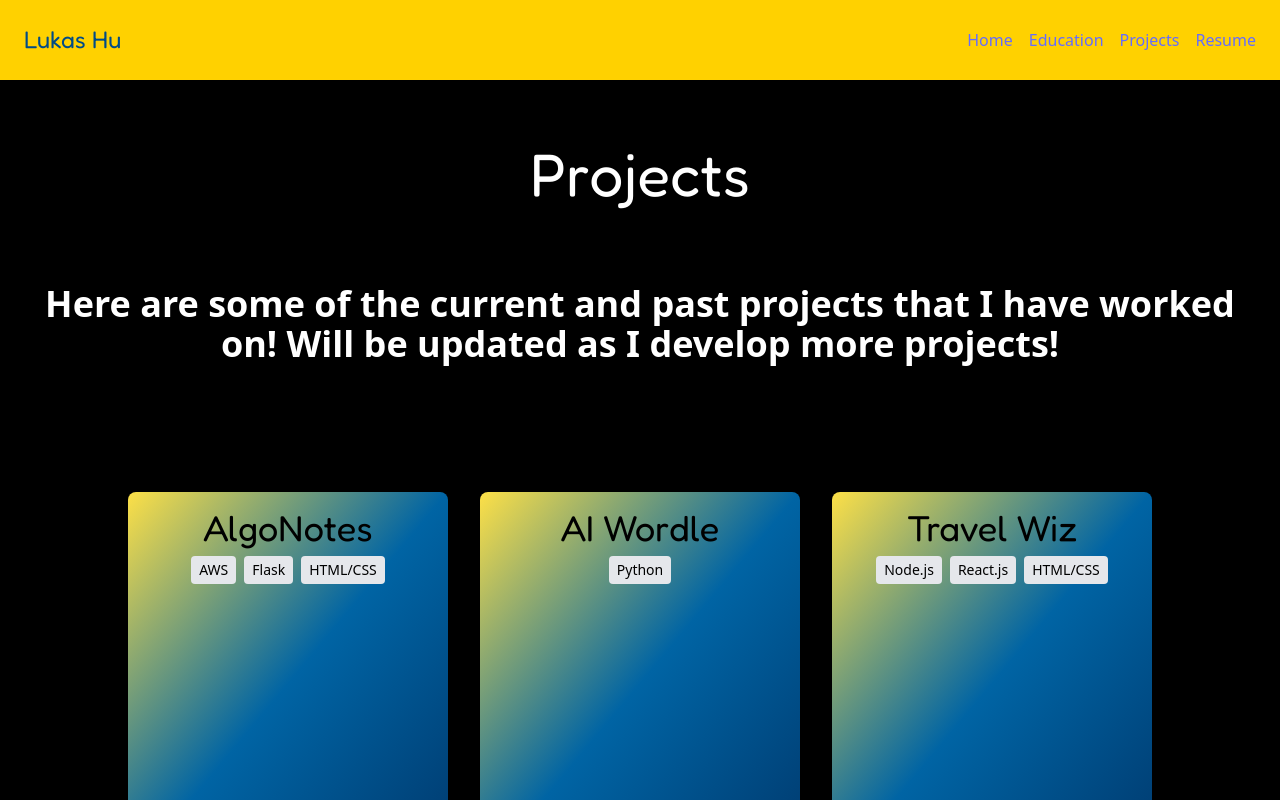
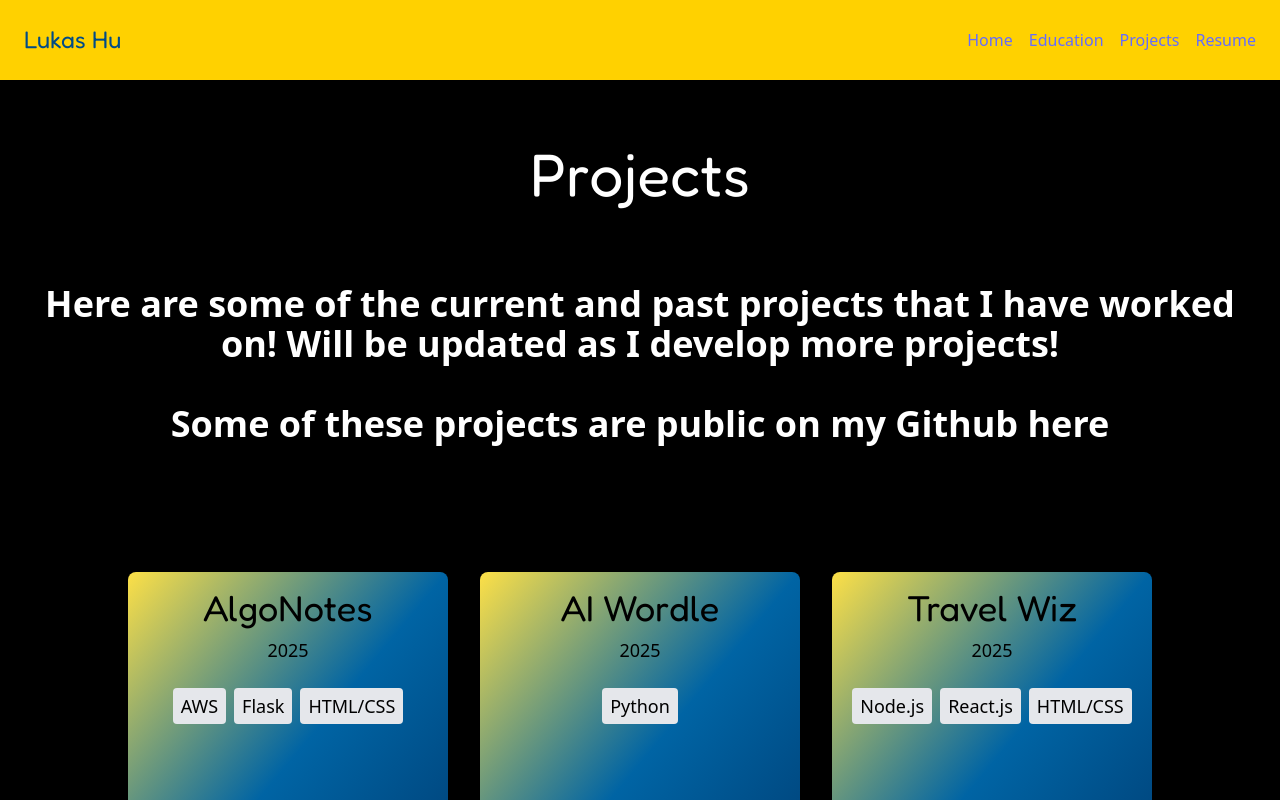
Before and after one commit to Lukas-L-Hu/Lukas-L-Hu.github.io, a React (Vite) app: page /Projects in a window 1280 px wide. Built offline with nearby package versions, Linux system fonts and the light colour scheme.

Commit message:
Added dates to the projects

```diff
--- a/src/components/Project.jsx
+++ b/src/components/Project.jsx
@@ -1,6 +1,6 @@
 import { useState } from "react";
 
-export default function Project({ title, description, imageUrl, techStack }) {
+export default function Project({ title, description, imageUrl, techStack, date }) {
   const [isFlipped, setIsFlipped] = useState(false);
 
   return (
@@ -18,12 +18,15 @@ export default function Project({ title, description, imageUrl, techStack }) {
             />
           )}
           <h1 className="text-4xl font-fredoka text-black mb-2">{title}</h1>
+          {date && (
+            <p className="text-lg text-black mb-6">{date}</p>
+          )}
           {techStack && (
-            <ul className="flex flex-wrap text-black justify-center gap-2">
+            <ul className="flex flex-wrap text-black justify-center gap-2 mb-6">
               {techStack.map((tech, index) => (
                 <li
                   key={index}
-                  className="bg-gray-200 text-sm px-2 py-1 rounded"
+                  className="bg-gray-200 text-lg px-2 py-1 rounded"
                 >
                   {tech}
                 </li>
--- a/src/components/Projects.jsx
+++ b/src/components/Projects.jsx
@@ -12,14 +12,14 @@ export default function Projects({ ription, imageUrl, techStack, repoLink, liveL
             <motion.h2
             initial={{ opacity: 0, x: 50 }}
             animate={{ opacity: 1, x: 0 }}
-            transition={{ duration: 1 }} className="text-4xl font-bold my-8 pb-24 text-center text-white">Here are some of the current and past projects that I have worked on! Will be updated as I develop more projects!</motion.h2>
+            transition={{ duration: 1 }} className="text-4xl font-bold my-8 pb-24 text-center text-white">Here are some of the current and past projects that I have worked on! Will be updated as I develop more projects!<br /><br /> Some of these projects are public on my Github here</motion.h2>
             <div className="grid grid-cols-1 sm:grid-cols-2 lg:grid-cols-3 gap-8 px-4 pb-24 text-center">
-            <Project title="AlgoNotes" techStack={["AWS", "Flask", "HTML/CSS"]} description={"A Flask application that calls on AWS Bedrock to give a summary of the raw algorithm notes that are given and recommed similar topics to study. Users can use this app to store notes relating to DSA concepts and receive in-depth explanation to notes taken."} />
-            <Project title="AI Wordle" techStack={["Python"]} description={"An automated AI agent for solving Wordle in as efficient amount of guesses as possible. This project uses an entropy-based strategy, leveraging information gain to systematically reduce uncertainty and make the most optimal Wordle guesses."}/>
-            <Project title="Travel Wiz" techStack={["Node.js", "React.js", "HTML/CSS"]} description={"A React.js powered app that utilizes API calls to inform users of the best travel hacks and recommendations for users looking to travel. Users can choose a location by selecting a place on Google Maps which would provide tailored iteniraries."}/>
-            <Project title="AI Minesweeper" techStack={["Python"]} description={"A Python interface with an AI agent that will play Minesweeper for the user. This involved optimizing weights and algorithms for choosing which tiles to uncover to avoid failure by uncovering a bomb. This project achieved an average success rate of over 80% for the intermediate difficulty."}/>
-            <Project title="ChordStore" techStack={["React.js", "HTML/CSS"]} description={"Built with React.js, this app lets music producers easily save and revisit their favorite chord progressions, acting as a creative notebook to keep ideas organized and accessible for future projects."}/>
-            <Project title="Escape-Vape" techStack={["React.js", "Express.js", "HTML", "Bootstrap CSS"]} description={"A full-stack application that offers a private, supportive space for those struggling with nicotine addiction. Through daily logs, gamified coping strategies, and virtual access to therapists, users can pursue recovery at their own pace and comfort level."}/>
+            <Project title="AlgoNotes" date={["2025"]} techStack={["AWS", "Flask", "HTML/CSS"]} description={"A Flask application that calls on AWS Bedrock to give a summary of the raw algorithm notes that are given and recommed similar topics to study. Users can use this app to store notes relating to DSA concepts and receive in-depth explanation to notes taken."} />
+            <Project title="AI Wordle" date={["2025"]} techStack={["Python"]} description={"An automated AI agent for solving Wordle in as efficient amount of guesses as possible. This project uses an entropy-based strategy, leveraging information gain to systematically reduce uncertainty and make the most optimal Wordle guesses."}/>
+            <Project title="Travel Wiz" date={["2025"]} techStack={["Node.js", "React.js", "HTML/CSS"]} description={"A React.js powered app that utilizes API calls to inform users of the best travel hacks and recommendations for users looking to travel. Users can choose a location by selecting a place on Google Maps which would provide tailored iteniraries."}/>
+            <Project title="AI Minesweeper" techStack={["Python"]} date={["2024"]} description={"A Python interface with an AI agent that will play Minesweeper for the user. This involved optimizing weights and algorithms for choosing which tiles to uncover to avoid failure by uncovering a bomb. This project achieved an average success rate of over 80% for the intermediate difficulty."}/>
+            <Project title="ChordStore" date={["2023"]} techStack={["React.js", "HTML/CSS"]} description={"Built with React.js, this app lets music producers easily save and revisit their favorite chord progressions, acting as a creative notebook to keep ideas organized and accessible for future projects."}/>
+            <Project title="Escape-Vape" date={["2020-2021"]} techStack={["React.js", "Express.js", "HTML", "Bootstrap CSS"]} description={"A full-stack application that offers a private, supportive space for those struggling with nicotine addiction. Through daily logs, gamified coping strategies, and virtual access to therapists, users can pursue recovery at their own pace and comfort level."}/>
             </div>
 
         </div>
--- a/src/components/TextArea.jsx
+++ b/src/components/TextArea.jsx
@@ -6,9 +6,9 @@ export default function TextArea({ heading, children }) {
         <h1 className="text-4xl font-fredoka text-white mt-0">{heading}</h1>
       </div>
 
-      <div className="mt-8 p-6 rounded-xl shadow-lg bg-[#f4e2d8] max-w-4xl mx-auto text-black">
+      <div className="mt-8 p-6 rounded-xl shadow-lg bg-white max-w-4xl mx-auto text-black">
         {typeof children === "string" ? (
-          <div className="whitespace-pre-wrap bg-white p-6 rounded-md shadow-md text-gray-900">
+          <div className="whitespace-pre-wrap bg-white p-6 rounded-md shadow-md text-black">
             {children}
           </div>
         ) : (
```
